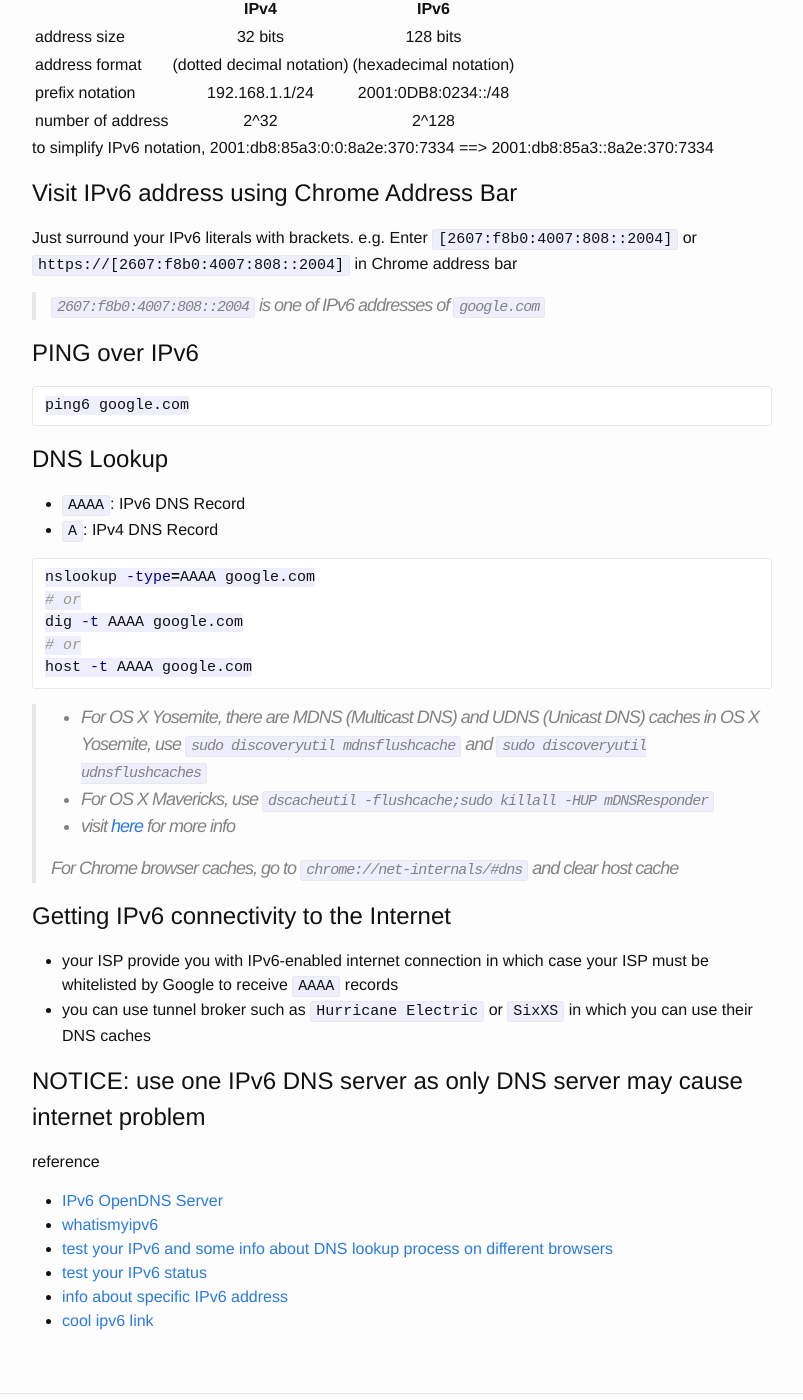
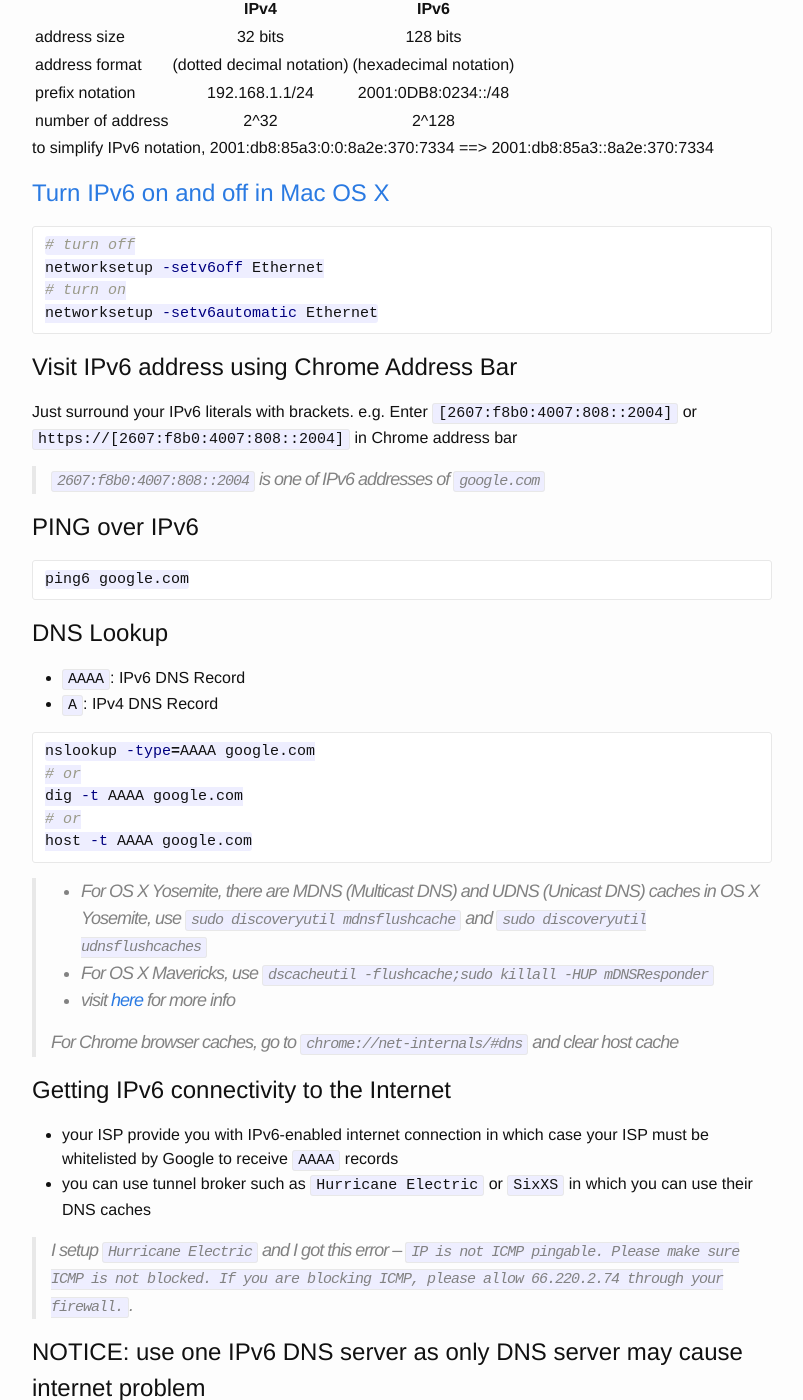
Before and after one commit to githubutilities/githubutilities.github.io, a Jekyll site: the page built from _posts/2015-03-03-ipv6-things.markdown, in a window 1280 px wide and 1400 px high, scrolled down 257 px. Shown: the whole window, without its empty margins (238-1041 px from the left). Built offline with Jekyll 4.4.1, drawn with Linux system fonts in a browser that asks for light colours; Markdown is read by kramdown in place of the engine named in the settings.

Commit message:
hurricane unsuccessful attempt

````diff
--- a/_posts/2015-03-03-ipv6-things.markdown
+++ b/_posts/2015-03-03-ipv6-things.markdown
@@ -15,6 +15,17 @@ categories: IPv6
 | number of address | 2^32                      | 2^128                  |
 
 to simplify IPv6 notation, 2001:db8:85a3:0:0:8a2e:370:7334 ==> 2001:db8:85a3::8a2e:370:7334
+
+
+# [Turn IPv6 on and off in Mac OS X](http://osxdaily.com/2014/04/18/disable-ipv6-mac-os-x/)
+
+```sh
+# turn off
+networksetup -setv6off Ethernet
+# turn on
+networksetup -setv6automatic Ethernet
+```
+
 
 # Visit IPv6 address using Chrome Address Bar
 
@@ -55,6 +66,7 @@ host -t AAAA google.com
 * your ISP provide you with IPv6-enabled internet connection in which case your ISP must be whitelisted by Google to receive `AAAA` records
 * you can use tunnel broker such as `Hurricane Electric` or `SixXS` in which you can use their DNS caches
 
+> I setup `Hurricane Electric` and I got this error -- `IP is not ICMP pingable. Please make sure ICMP is not blocked. If you are blocking ICMP, please allow 66.220.2.74 through your firewall.`.
 
 # NOTICE: use one IPv6 DNS server as only DNS server may cause internet problem
 
````
